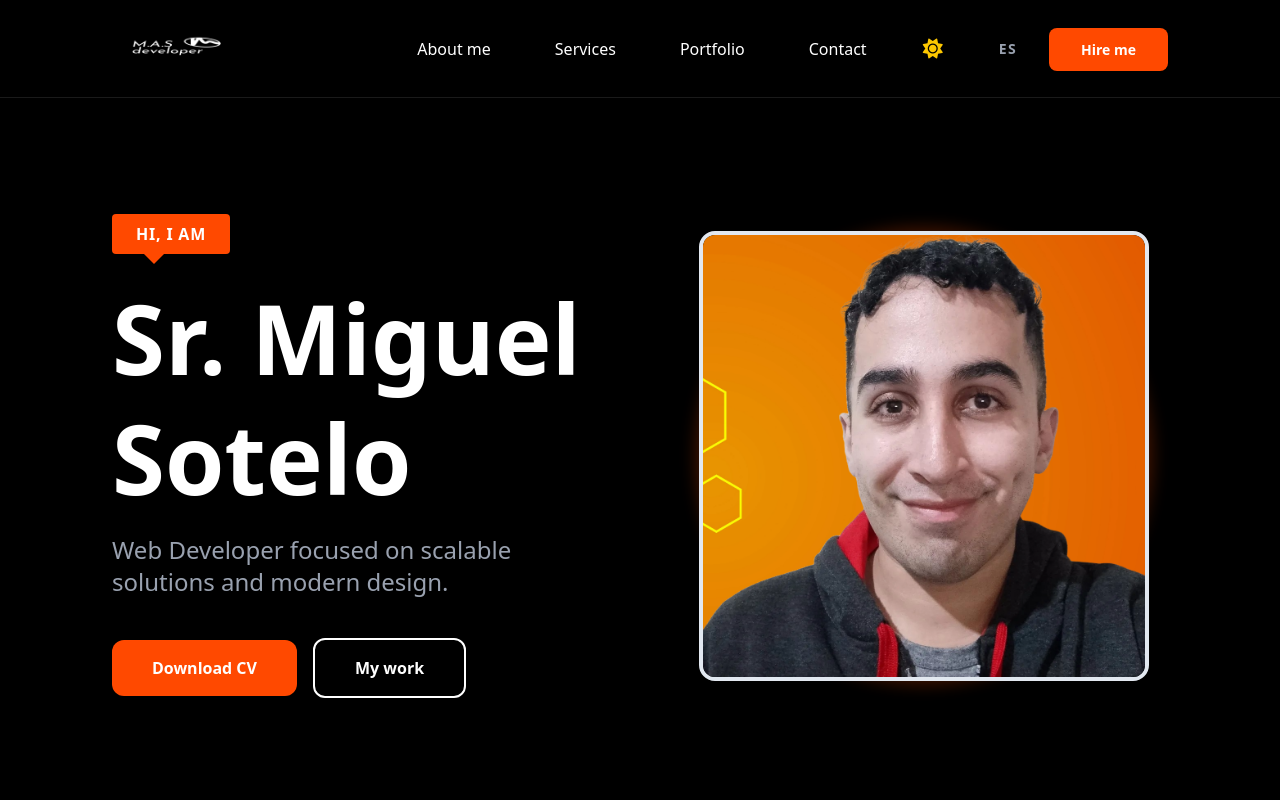
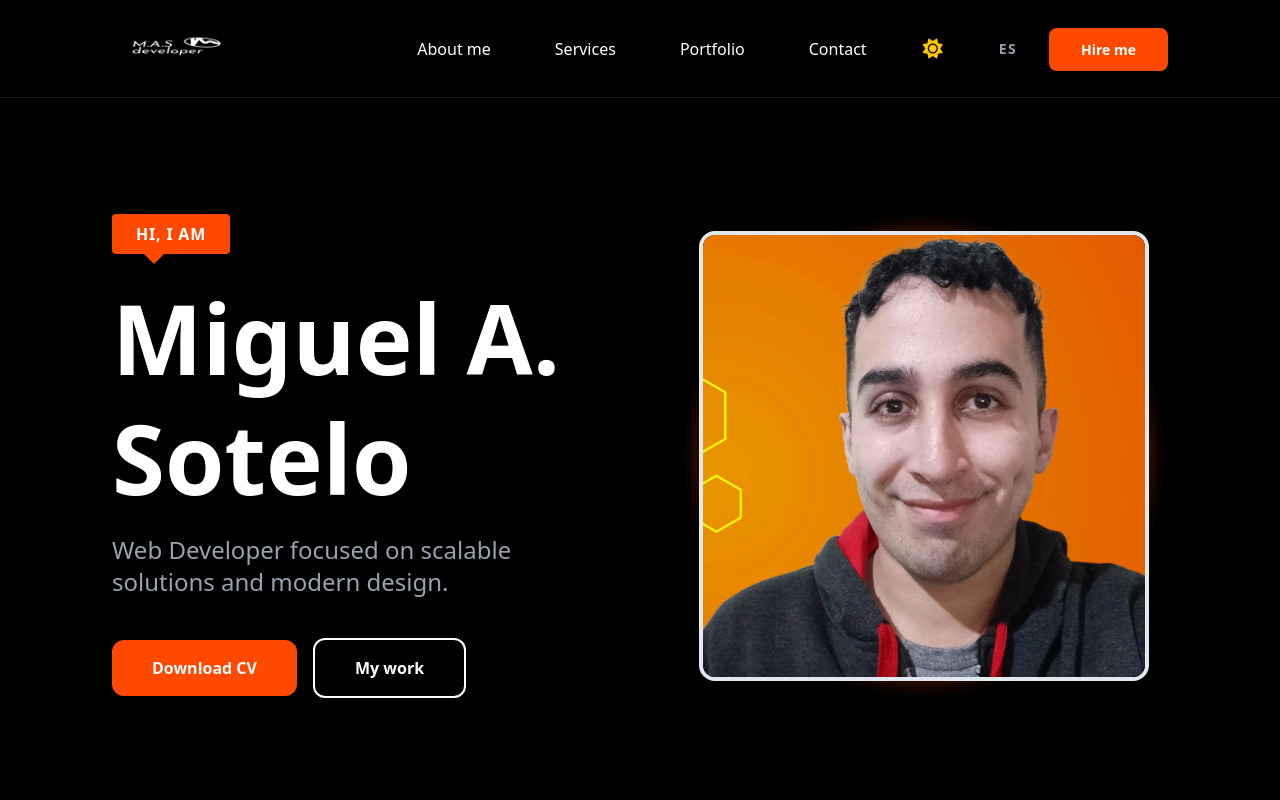
Before and after one commit to miguelsotelo01/Portfolio-MiguelSotelo, a React (Vite) app: page / in a window 1280 px wide. Shown: the top 800 px of the page. Built offline with nearby package versions, Linux system fonts and the light colour scheme.

Commit message:
refactor: update personal branding by removing 'Sr.' and updating page title

```diff
--- a/index.html
+++ b/index.html
@@ -11,7 +11,7 @@
       crossorigin="anonymous"
       referrerpolicy="no-referrer"
     />
-    <title>Sr. Miguel Sotelo - Portafolio Profesional</title>
+    <title>Miguel A. Sotelo - Portafolio Profesional</title>
   </head>
   <body>
     <div id="root"></div>
--- a/src/components/Hero.jsx
+++ b/src/components/Hero.jsx
@@ -35,7 +35,7 @@ const Hero = () => {
           </div>
 
           <h1 className="text-4xl sm:text-6xl lg:text-8xl font-black mb-4 leading-tight text-slate-900 dark:text-white">
-            Sr. Miguel <br className="hidden lg:block" /> Sotelo
+            Miguel A. <br className="hidden lg:block" /> Sotelo
           </h1>
 
           <p className="text-gray-400 text-lg md:text-2xl mb-10 max-w-lg mx-auto lg:mx-0">
--- a/src/locales/en/translation.json
+++ b/src/locales/en/translation.json
@@ -1,6 +1,6 @@
 {
   "nav": {
-    "page_title": "Miguel Sotelo | Web Developer",
+    "page_title": "Miguel A. Sotelo | Web Developer",
     "about": "About me",
     "services": "Services",
     "portfolio": "Portfolio",
@@ -9,7 +9,7 @@
   },
   "hero": {
     "greeting": "HI, I AM",
-    "title": "Mr. Miguel Sotelo",
+    "title": "Miguel A. Sotelo",
     "description": "Web Developer focused on scalable solutions and modern design.",
     "cv_button": "Download CV",
     "work_button": "My work"
--- a/src/locales/es/translation.json
+++ b/src/locales/es/translation.json
@@ -1,6 +1,6 @@
 {
   "nav": {
-    "page_title": "Miguel Sotelo | Desarrollador Web",
+    "page_title": "Miguel A. Sotelo | Desarrollador Web",
     "about": "Sobre mí",
     "services": "Servicios",
     "portfolio": "Portafolio",
@@ -9,7 +9,7 @@
   },
   "hero": {
     "greeting": "HOLA, YO SOY",
-    "title": "Sr. Miguel Sotelo",
+    "title": "Miguel A. Sotelo",
     "description": "Desarrollador Web con enfoque en soluciones escalables y diseño moderno.",
     "cv_button": "Descargar CV",
     "work_button": "Mi trabajo"
```
